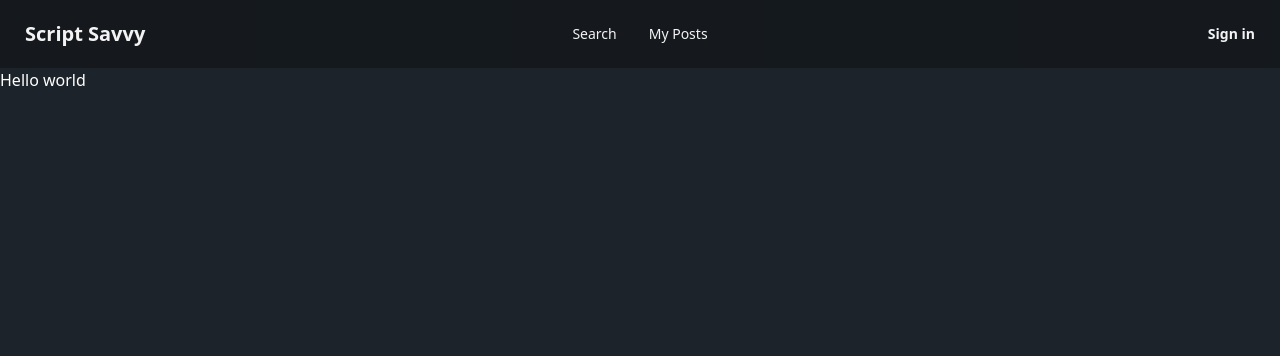
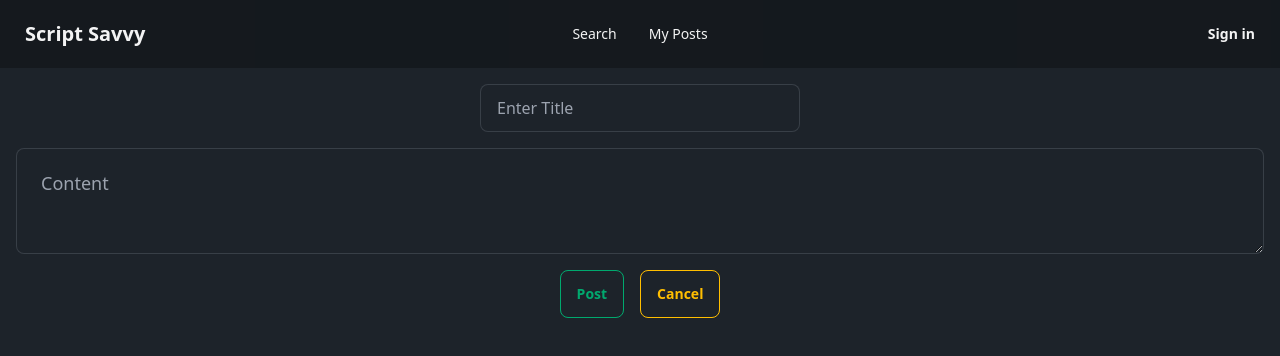
Before and after one commit to JagTheFriend/Script-Savvy, a Next.js app: page /create in a window 1280 px wide. Shown: the top 356 px of the page. Built offline with nearby package versions, Linux system fonts and the light colour scheme; no server answers.

Commit message:
Created simple form
Signed-off-by: JagTheFriend <JagTheFriend12@gmail.com>

```diff
--- a/src/app/create/page.tsx
+++ b/src/app/create/page.tsx
@@ -1,3 +1,33 @@
+function SubmitButton() {
+  return (
+    <div className="flex flex-row items-center justify-center gap-4">
+      <button className="btn btn-outline btn-success">Post</button>
+      <button className="btn btn-outline btn-warning">Cancel</button>
+    </div>
+  );
+}
+
+function Form() {
+  return (
+    <form className="flex flex-col items-center justify-center gap-4 p-4">
+      <input
+        type="text"
+        placeholder="Enter Title"
+        className="input input-bordered w-full lg:max-w-xs"
+      />
+      <textarea
+        placeholder="Content"
+        className="textarea textarea-bordered textarea-lg w-full"
+      />
+      <SubmitButton />
+    </form>
+  );
+}
+
 export default function CreatePost() {
-  return <div>Hello world</div>;
+  return (
+    <section className="flex flex-col">
+      <Form />
+    </section>
+  );
 }
```
